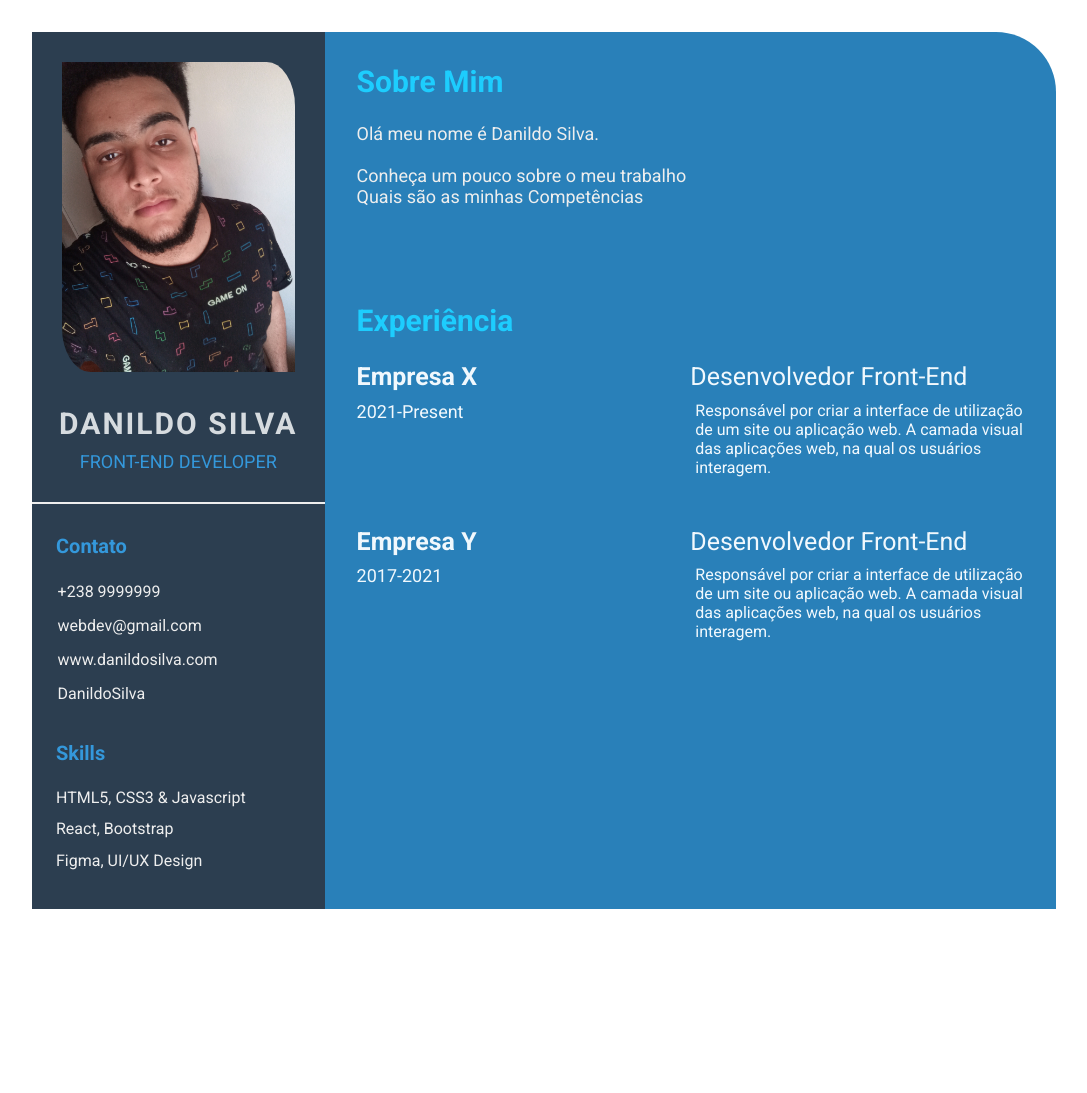
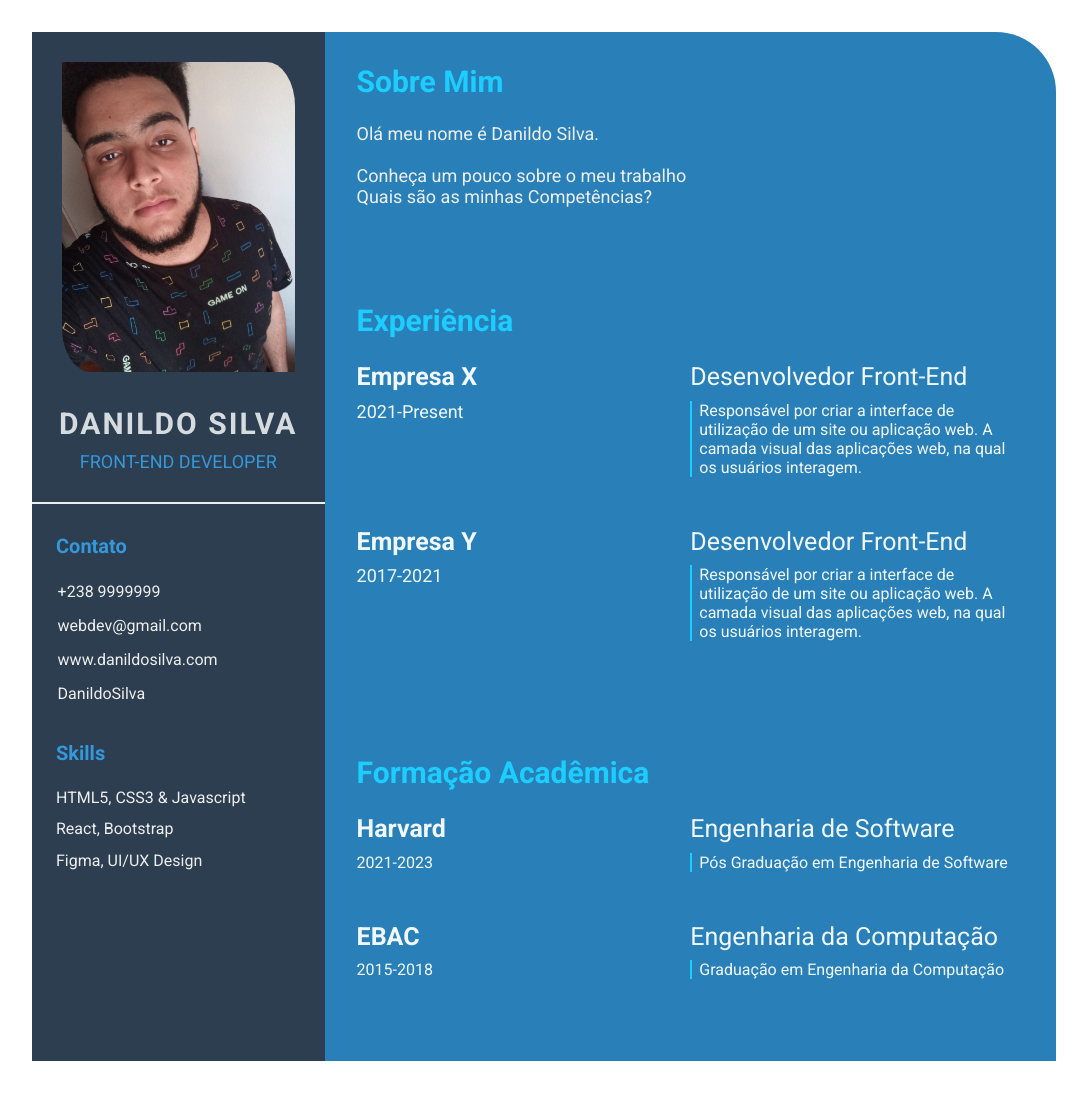
Before and after one commit to DanildoSilva/DevWeekDanildoSilva.github.io, a plain HTML site: page index.html in a window 1280 px wide. Shown: the whole page, without its empty margins (96-1183 px from the left). Before the commit the page ends 941 px from the top, so only its background shows below. Drawn offline with Linux system fonts and the light colour scheme.

Commit message:
feature: add education section (#4)

```diff
--- a/index.html
+++ b/index.html
@@ -54,7 +54,7 @@
                         <p class="about-me-contents">
                             Olá meu nome é Danildo Silva.<br>
                             <br>Conheça um pouco sobre o meu trabalho
-                            <br>Quais são as minhas Competências
+                            <br>Quais são as minhas Competências?
                         </p>
                     </section>
                 </div>
@@ -82,6 +82,30 @@
                         </div>
                     </div>
                 </section>
+                <!-- Seção de Formação Acadêmica -->
+                <section class="education gap">
+                    <div class="right-title">Formação Acadêmica</div>
+                    <div class="education-contents">
+                        <!-- Escola 01 -->
+                        <div class="education-left">
+                            <p class="education-school-name">Harvard</p>
+                            <p class="education-time-period">2021-2023</p>
+                        </div>
+                        <div class="education-right">
+                            <p class="education-subject">Engenharia de Software</p>
+                            <p class="education-desc">Pós Graduação em Engenharia de Software</p>
+                        </div>
+                        <!-- Escola 02 -->
+                        <div class="education-left">
+                            <p class="education-school-name">EBAC</p>
+                            <p class="education-time-period">2015-2018</p>
+                        </div>
+                        <div class="education-right">
+                            <p class="education-subject">Engenharia da Computação</p>
+                            <p class="education-desc">Graduação em Engenharia da Computação</p>
+                        </div>
+                    </div>
+                </section>
             </section>
         </main>
     </body>
--- a/style.css
+++ b/style.css
@@ -98,7 +98,8 @@
 }
 
 .right-section-contents,
-.experience {
+.experience,
+.education {
     padding: 2rem 2rem;
 }
 
@@ -112,12 +113,14 @@
 .gap {
     padding-bottom: 2rem;
 }
+
 .about-me-contents {
     font-size: 18px;
     color: #eeeeee;
 }
 
-.exp-right {
+.exp-right,
+.education-right {
     margin-bottom: 50px;
 }
 
@@ -126,7 +129,6 @@
 .awards-contents {
     display: grid;
     grid-template-columns: repeat(2, 1fr);
-    padding-bottom: 2rem;
     color: #F1F8FD;
 }
 
@@ -144,7 +146,9 @@
 }
 
 .exp-position,
-.exp-company-name {
+.exp-company-name,
+.education-subject,
+.education-school-name {
     padding-bottom: .6rem;
 }
 
@@ -158,5 +162,6 @@
 .education-desc,
 .awards-desc {
     font-size: 16px;
-    padding-left: 5px;
+    padding-left: 7px;
+    border-left: 2px solid #1dcdfe;
 }
```
